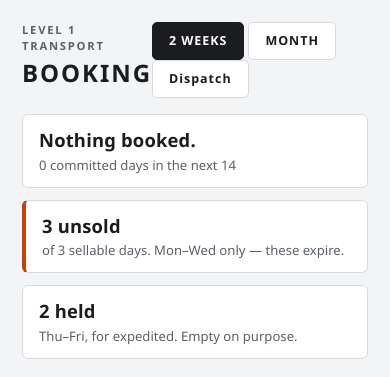
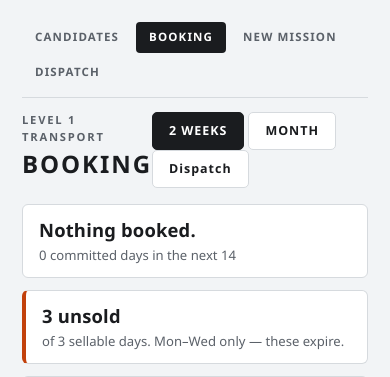
Before and after one commit to jax1313-outlook/Dispatch, a Flask app: page /booking in a window 390 px wide. Shown: the top 377 px of the page. Run offline with Flask 3, Linux system fonts and the light colour scheme.

Commit message:
Give every Booking screen a way out
The operator had to use the browser's back button to leave a brief. Its only
exit went to the Driver Cockpit -- the truck's screen -- when he had arrived
from the load listing. A screen whose one way out goes somewhere else is a
screen he leaves with the back button, and that is not navigation.

So the brief returns to CANDIDATES, with the cockpit still reachable but no
longer the way out, and every screen in Booking now carries a strip reaching
every other: candidates, booking, new mission, and back to Dispatch.

They are in the portal sidebar too. Until now the whole of Booking was
reachable only by typing a URL, which is not reachable.

The strip does not print. The brief is carried to a phone call, and navigation
on paper is noise.

Co-Authored-By: Claude Opus 5 <noreply@anthropic.com>

```diff
--- a/portal/static/booking.css
+++ b/portal/static/booking.css
@@ -192,3 +192,18 @@ body {
     display: block; font-size: 0.7rem;
     font-family: ui-monospace, Consolas, monospace;
 }
+
+/* The Booking strip, matching the other screens in the phase. */
+.ops-nav {
+    display: flex; gap: 4px; flex-wrap: wrap;
+    max-width: 1180px; margin: 0 auto 14px; padding-bottom: 10px;
+    border-bottom: 1px solid var(--rule);
+}
+.ops-nav a {
+    padding: 7px 13px; text-decoration: none;
+    font-size: 0.72rem; font-weight: 800; letter-spacing: 0.1em;
+    color: var(--ink-dim); border-radius: 4px;
+}
+.ops-nav a:hover { color: var(--booked); background: #f4f8ff; }
+.ops-nav a.on { color: #fff; background: var(--ink); }
+@media print { .ops-nav { display: none; } }
--- a/portal/templates/booking.html
+++ b/portal/templates/booking.html
@@ -10,6 +10,16 @@
 <meta charset="utf-8">
 <title>Booking — Level 1 Transport</title>
 <link rel="stylesheet" href="{{ url_for('static', filename='booking.css') }}">
+
+  {# Every Booking screen reaches every other one. A screen whose only way out
+     goes somewhere else is a screen he leaves with the browser's back button,
+     which is not navigation. #}
+  <nav class="ops-nav">
+    <a href="{{ url_for('joe_portal.candidate_queue') }}">CANDIDATES</a>
+    <a class="on" href="{{ url_for('joe_portal.booking_board') }}">BOOKING</a>
+    <a href="{{ url_for('joe_portal.mission_intake') }}">NEW MISSION</a>
+    <a href="{{ url_for('pages.home') }}">DISPATCH</a>
+  </nav>
 
 <header class="book-head">
   <div>
```
Also changed, not shown: portal/static/mission_brief.css (+17 -0 lines), portal/templates/base.html (+7 -0 lines), portal/templates/candidates.html (+10 -0 lines), portal/templates/mission_brief.html (+15 -1 lines), portal/templates/mission_intake.html (+10 -0 lines), tests/test_manual_intake_screen.py (+54 -0 lines).
